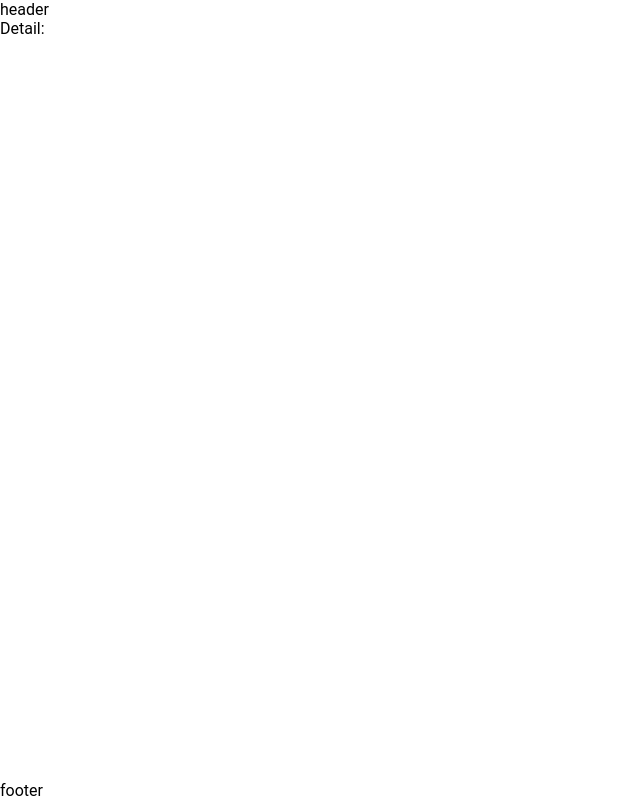
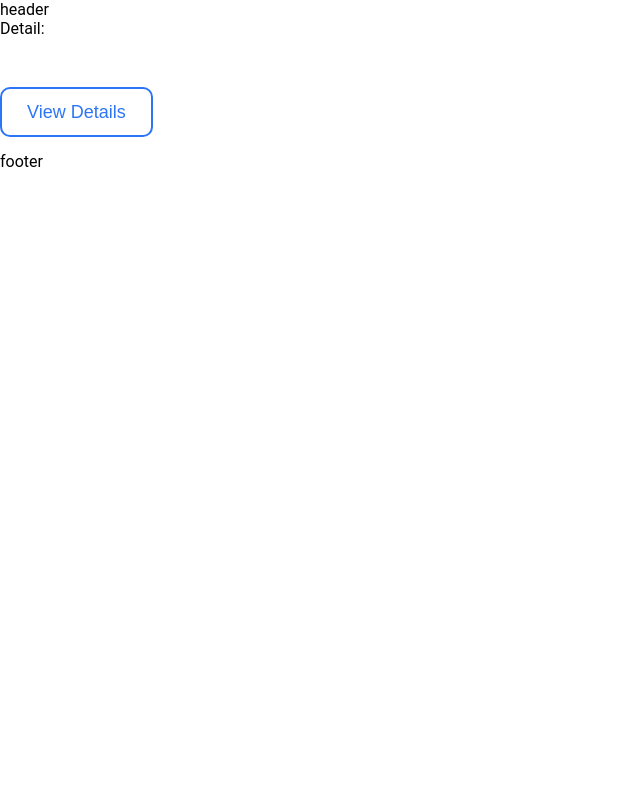
Before and after one commit to MrF3lix/hackzurich21-garbage-tree, a Next.js app: page /detail/1 in a window 1280 px wide. Shown: the whole page, without its empty margins (0-640 px from the left). Built offline with nearby package versions, Linux system fonts and the light colour scheme; no server answers.

Commit message:
Add theme, button styles

```diff
--- a/pages/_app.js
+++ b/pages/_app.js
@@ -2,13 +2,13 @@ import '../styles/app.scss';
 
 const App = ({ Component, pageProps }) => {
     return (
-        <>
+        <div className="theme theme--light">
             <header>header</header>
             <main>
                 <Component {...pageProps} />
             </main>
             <footer>footer</footer>
-        </>
+        </div>
     );
 };
 
--- a/pages/detail/[id].js
+++ b/pages/detail/[id].js
@@ -5,6 +5,7 @@ const Detail = () => {
     const router = useRouter();
     const { id } = router.query;
     const data = useAsync(async () => {
+        if (!id) return { loading: true };
         const response = await fetch(`/api/detail/${id}`);
         return await response.json();
     }, [id]);
@@ -16,6 +17,15 @@ const Detail = () => {
             ) : (
                 <h1>Detail: {data.value?.name}</h1>
             )}
+
+            <br />
+            <code>{JSON.stringify(data.value)}</code>
+
+            <div className="button__container">
+                <button className="button button--secondary">
+                    View Details
+                </button>
+            </div>
         </>
     );
 };
--- a/styles/app.scss
+++ b/styles/app.scss
@@ -1,3 +1,5 @@
+
+@import "reset";
 @import "settings";
-@import "reset";
-@import "globals";
+@import "global";
+@import "form";
--- /dev/null
+++ b/styles/form.scss
@@ -0,0 +1,318 @@
+form {
+  width: 100%;
+}
+
+input, textarea {
+  width: 100%;
+  padding: 16px;
+  font-size: 18px;
+  border-radius: 10px;
+  border: 2px solid $dark-gray;
+  background: none;
+  box-shadow: none;
+  display: block;
+  @include themed() {
+    color: t('text');
+  }
+
+  &.input--error {
+    border-color: $red;
+  }
+
+  &:active, &:focus {
+    border-color: $blue;
+    box-shadow: 0 0 1px 2px  rgba($blue, 0.1);
+  }
+
+  &:disabled {
+    cursor: not-allowed;
+    border-color: $light-gray;
+    color: $medium-gray;
+  }
+
+  &.input--file {
+    padding: 13px 16px;
+  }
+}
+
+textarea {
+  resize: vertical;
+  min-height: 167px;
+  @include themed() {
+    color: t('text');
+  }
+}
+
+select {
+  width: 100%;
+  padding: 16px;
+  font-size: 18px;
+  border-radius: 10px;
+  border: 2px solid $medium-gray;
+  background: none;
+  box-shadow: none;
+  -webkit-appearance: none;
+  @include themed() {
+    color: t('text');
+  }
+
+  &.select--error {
+    border-color: $red;
+  }
+}
+
+.button {
+  display: flex;
+  justify-content: center;
+  align-items: center;
+  min-width: 150px;
+  height: 50px;
+  padding: 15px 25px;
+  font-size: 18px;
+  line-height: 19px;
+  border-radius: 10px;
+  border: 2px solid $blue;
+  transition: all .2s;
+  position: relative;
+  text-align: center;
+
+  svg {
+    width: 19px;
+    height: 19px;
+    margin-right: 10px;
+
+    circle, path {
+      stroke: $white;
+    }
+  }
+
+  &:focus {
+    box-shadow: 0px 0px 3px 4px rgba($blue, 0.15);
+  }
+
+  &.button--primary {
+    background-color: $blue;
+    border-color: $blue;
+    color: $white;
+
+    &:hover, &:active {
+      background-color: rgba($blue, 0.8);
+      border-color: rgba($blue, 0.8);
+    }
+
+    &:focus {
+      box-shadow: 0px 0px 3px 4px rgba($blue, 0.15);
+    }
+
+    &:disabled {
+      cursor: not-allowed;
+      background-color: $light-gray;
+      border-color: $light-gray;
+      color: $medium-gray;
+    }
+  }
+
+  &.button--secondary {
+    background-color: transparent;
+    @include themed() {
+      border-color: t('text-highlight');
+      color: t('text-highlight');
+    }
+
+    &:focus {
+      @include themed() {
+        color: t('text-highlight');
+        box-shadow: 0px 0px 3px 4px rgba(t('text-highlight'), 0.15);
+      }
+    }
+
+    &:disabled {
+      cursor: not-allowed;
+      border-color: $light-gray;
+      color: $medium-gray;
+    }
+  }
+
+  &.button--link {
+    background-color: transparent;
+    border-color: transparent;
+    @include themed() {
+      color: t('text');
+    }
+
+    &:hover, &:active {
+      @include themed() {
+        color: t('text-highlight');
+      }
+    }
+
+    &:focus {
+      @include themed() {
+        box-shadow: 0px 0px 2px 3px rgba(t('text-highlight'), 0.15);
+        color: t('text-highlight')
+      }
+    }
+
+    &:disabled {
+      cursor: not-allowed;
+      background-color: $light-gray;
+      border-color: $light-gray;
+      color: $medium-gray;
+    }
+  }
+
+  &.button--danger {
+    background-color: transparent;
+    border-color: $red;
+    color: $red;
+
+    &:focus {
+      box-shadow: 0px 0px 3px 4px rgba($red, 0.15);
+    }
+
+    &:disabled {
+      cursor: not-allowed;
+      border-color: $light-gray;
+      color: $medium-gray;
+    }
+  }
+}
+
+.input__checkbox {
+  position: relative;
+  svg {
+    width: 20px;
+    height: 20px;
+    position: absolute;
+    top: 3px;
+    left: 0;
+    path {
+      @include themed() {
+        stroke: t('main-bg');
+      }
+    }
+  }
+}
+
+input[type=checkbox] {
+  display: none;
+}
+
+input[type=checkbox]+label {
+  display: inline-block;
+  vertical-align: middle;
+  cursor: pointer;
+  position: relative;
+}
+
+input[type=checkbox]+label:before,
+input[type=checkbox]:checked+label:before {
+  box-sizing: border-box;
+  content: '';
+  border: 1px solid $medium-gray;
+  border-radius: 3px;
+  display: inline-block;
+  vertical-align: middle;
+  width: 20px;
+  height: 20px;
+  text-align: center;
+  cursor: pointer;
+  margin-right: 10px;
+  transition: all .1s;
+}
+
+input[type=checkbox].input--error+label {
+  color: $red;
+}
+
+input[type=checkbox].input--error+label:before {
+  border: 1px solid $red;
+}
+
+input[type=checkbox]+label.disabled:before {
+  pointer-events: none;
+  opacity: 0.6;
+}
+
+input[type=checkbox]:checked+label:before {
+  @include themed() {
+    background-color: t('text-highlight');
+    border-color: t('text-highlight');
+  }
+}
+
+input[type=checkbox]:disabled+label:before {
+  cursor: not-allowed;
+  @include themed() {
+    background-color: t('disabled');
+    border-color: t('disabled');
+  }
+}
+
+input[type=checkbox].input--error+label:before {
+  border-color: $red;
+}
+
+.input__container {
+  margin: 25px 0;
+  display: flex;
+  flex-direction: column;
+
+  a {
+    margin: 10px 0;
+    @include themed() {
+      color: t('text-highlight');
+    }
+  }
+}
+
+label {
+  flex: 1;
+  display: flex;
+  flex-direction: column;
+  font-size: 18px;
+  margin: 0;
+  position: relative;
+
+  span {
+    margin: 4px 0;
+  }
+
+  .error__message {
+    position: absolute;
+    bottom: -22px;
+  }
+}
+
+.button__container {
+  margin-top: 30px;
+  display: flex;
+  flex-wrap: wrap;
+  width: 100%;
+  flex-direction: row;
+  .button {
+    margin-right: 15px;
+    margin-bottom: 15px;
+  }
+  &.button__container--wide {
+    justify-content: stretch;
+    .button {
+      width: 100%;
+    }
+  }
+}
+
+.error, .error__message {
+  color: $red;
+  font-size: 12px;
+}
+
+table {
+  label span{
+    font-size: 16px;
+  }
+  input {
+    font-size: 16px;
+    padding: 12px;
+  }
+}
--- a/styles/globals.scss
+++ b/styles/global.scss
@@ -14,12 +14,16 @@ a {
   box-sizing: border-box;
 }
 
-#__next {
+.root {
     display: flex;
     flex-direction: column;
     min-height: 100vh;
 
     main {
         flex: 1;
+        @include themed() {
+            background: t('main-bg');
+            color: t('text');
+        }
     }
 }
--- a/styles/settings.scss
+++ b/styles/settings.scss
@@ -8,5 +8,77 @@ $black: #091829;
 $dark-blue: #173F6F;
 $blue: #2C75F6;
 $green: #6FCF97;
+$light-green: #6FCF9720;
+$dark-green: #304238;
 $yellow: #F4AF4C;
+$light-yellow: #F4AF4C20;
+$dark-yellow: #504236;
 $red: #C4321D;
+$light-red: #C4321D20;
+$dark-red: #4F3838;
+
+$breakpoints: (
+  'tiny':  ( min-width:  600px ),
+  'small':  ( min-width:  767px ),
+  'medium': ( min-width:  992px ),
+  'large':  ( min-width: 1200px ),
+  'x-large':  ( min-width: 2000px )
+) !default;
+
+@mixin breakpoint($breakpoint) {
+  @if map-has-key($breakpoints, $breakpoint) {
+    @media #{inspect(map-get($breakpoints, $breakpoint))} {
+      @content;
+    }
+  }
+
+  @else {
+    @warn "Unfortunately, no value could be retrieved from `#{$breakpoint}`. "
+        + "Available breakpoints are: #{map-keys($breakpoints)}.";
+  }
+}
+
+$themes: (
+  light: (
+    main-bg: $white,
+    focus-bg: $light-gray,
+    text: $black,
+    text-secondary: $dark-gray,
+    text-highlight: $blue,
+    border: $light-gray,
+    chip-bg-green: $light-green,
+    chip-bg-yellow: $light-yellow,
+    chip-bg-red: $light-red,
+    disabled: $light-gray,
+  ),
+  dark: (
+    main-bg: $black,
+    focus-bg: $dark-blue,
+    text: $white,
+    text-secondary: $white,
+    text-highlight: $blue,
+    border: $dark-gray,
+    chip-bg-green: $dark-green,
+    chip-bg-yellow: $dark-yellow,
+    chip-bg-red: $dark-red,
+    disabled: $medium-gray,
+  ),
+);
+
+@mixin themed() {
+  @each $theme, $map in $themes {
+    .theme--#{$theme} & {
+      $theme-map: () !global;
+      @each $key, $submap in $map {
+        $value: map-get(map-get($themes, $theme), '#{$key}');
+        $theme-map: map-merge($theme-map, ($key: $value)) !global;
+      }
+      @content;
+      $theme-map: null !global;
+    }
+  }
+}
+
+@function t($key) {
+  @return map-get($theme-map, $key);
+}
```
